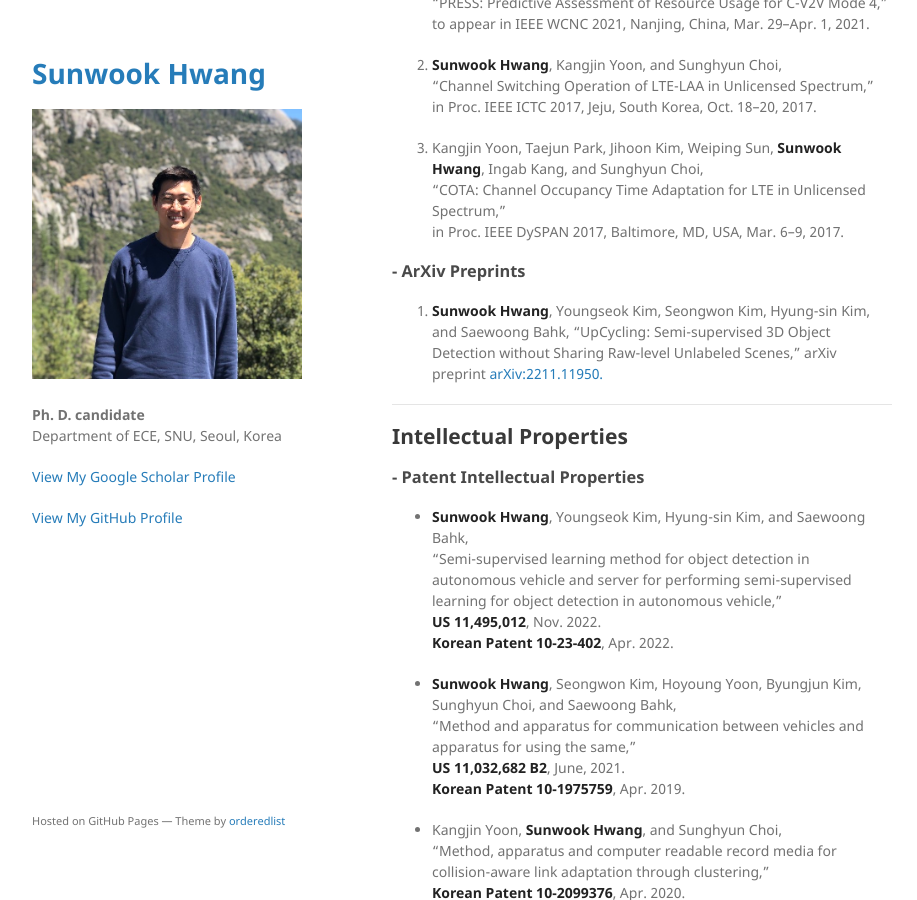
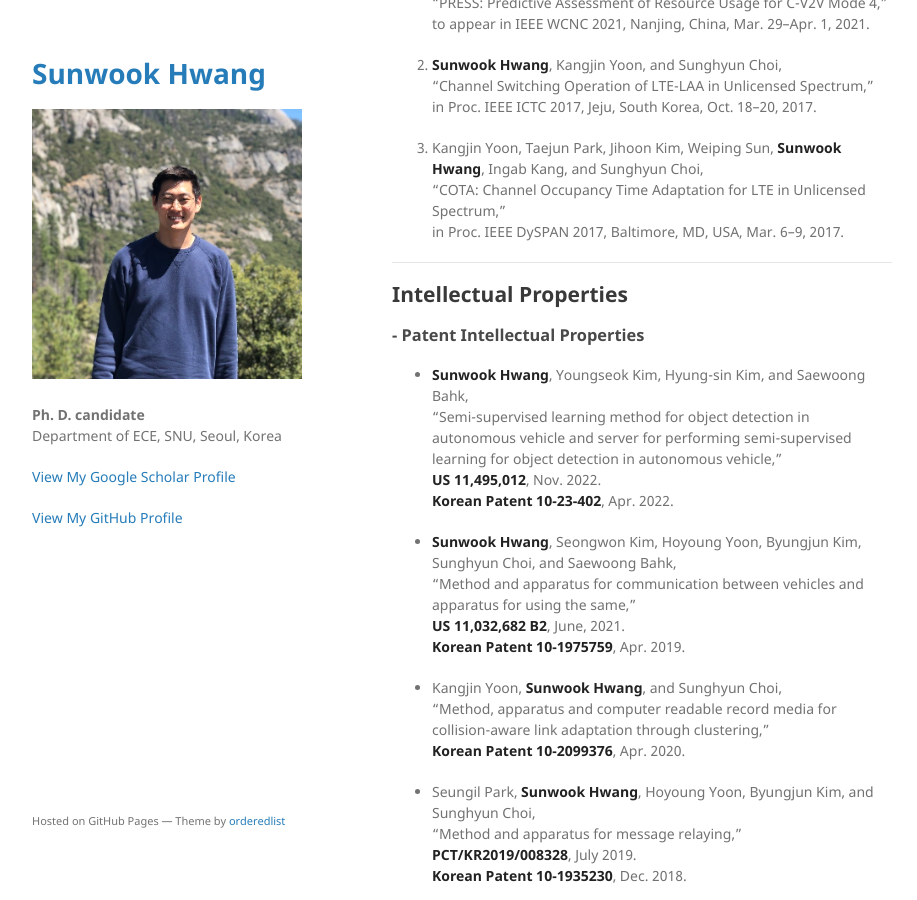
Before and after one commit to jeongjun-park/jeongjun-park.github.io, a Jekyll site: the page built from index.md, in a window 1280 px wide and 900 px high, scrolled down 1946 px. Shown: the whole window, without its empty margins (178-1095 px from the left). Built offline with Jekyll 4.4.1, drawn with Linux system fonts in a browser that asks for light colours; our own code applies the rules of GitHub Pages for plain Markdown files.

Commit message:
Update index.md

```diff
--- a/index.md
+++ b/index.md
@@ -77,10 +77,6 @@ in Proc. IEEE ICTC 2017, Jeju, South Korea, Oct. 18--20, 2017.
 "COTA: Channel Occupancy Time Adaptation for LTE in Unlicensed Spectrum,"
 in Proc. IEEE DySPAN 2017, Baltimore, MD, USA, Mar. 6--9, 2017.
 
-### - ArXiv Preprints
-1.  **Sunwook Hwang**, Youngseok Kim, Seongwon Kim, Hyung-sin Kim, and Saewoong Bahk,
- "UpCycling: Semi-supervised 3D Object Detection without Sharing Raw-level Unlabeled Scenes,"
- arXiv preprint [arXiv:2211.11950.](https://arxiv.org/abs/2211.11950)
 
 
 <!--
```
